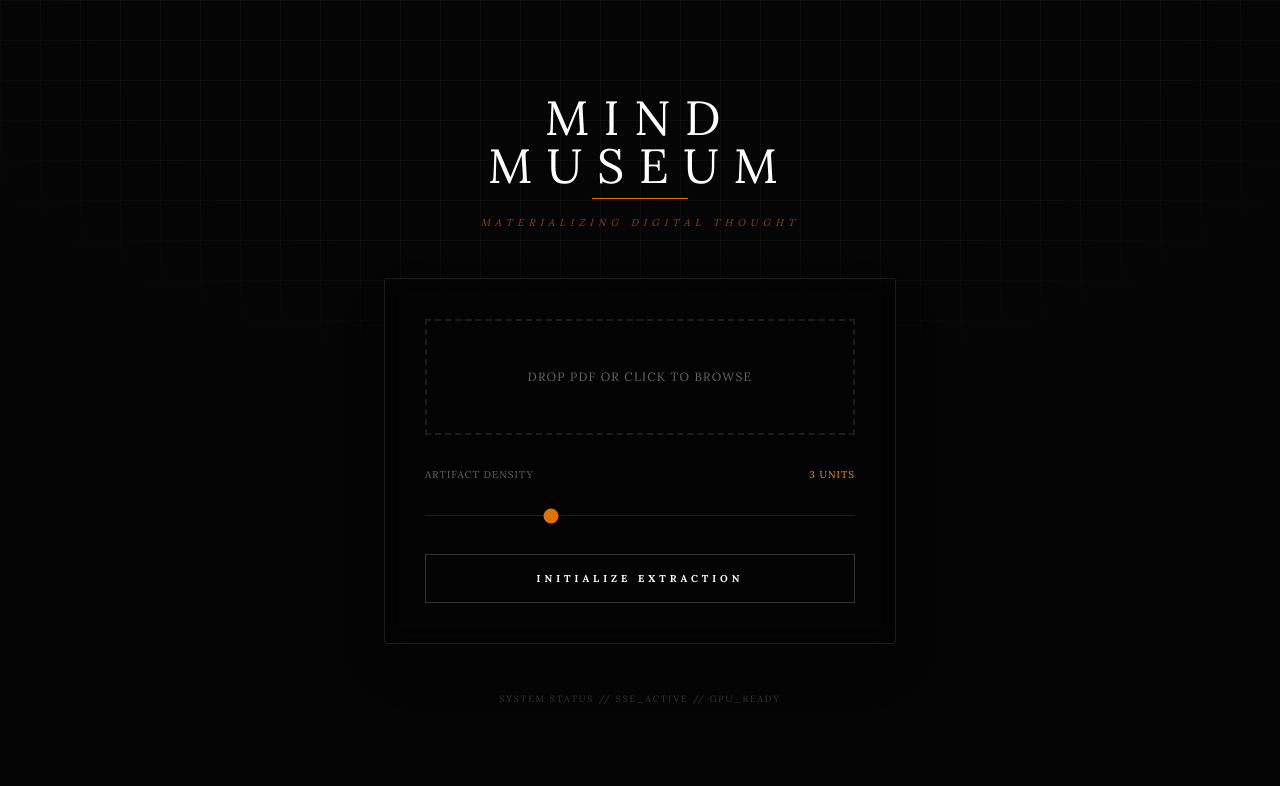
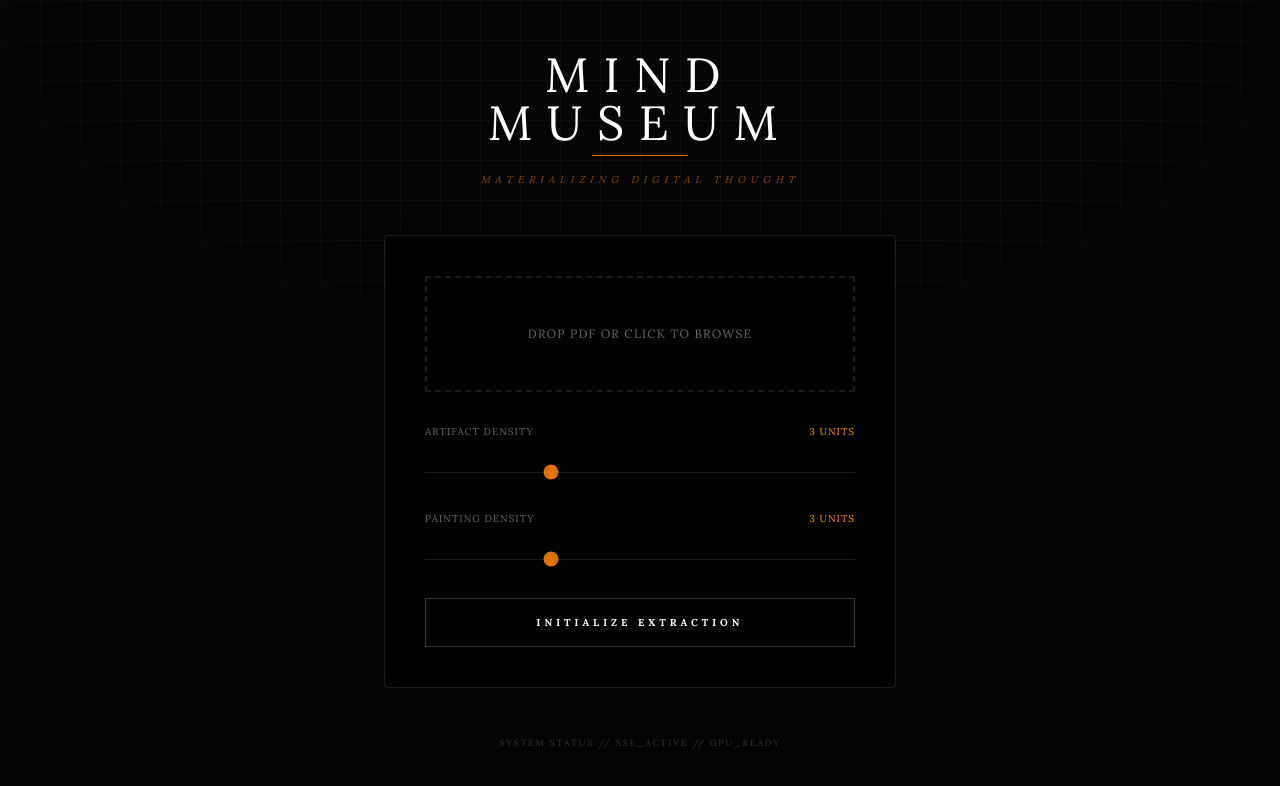
Before and after one commit to BryanYeeee/TheMindMuseum, a Next.js app in the folder frontend/: page / in a window 1280 px wide. Shown: the top 786 px of the page. Built offline with nearby package versions, Linux system fonts and the light colour scheme.

Commit message:
somethign

```diff
--- a/frontend/src/app/page.js
+++ b/frontend/src/app/page.js
@@ -7,9 +7,11 @@ export default function MainApp() {
   const [view, setView] = useState('landing')
   const [initialJobData, setInitialJobData] = useState(null)
   const [numArtifacts, setNumArtifacts] = useState(3)
+  const [numPaintings, setNumPaintings] = useState(3)
 
-  const handleStartMuseum = (numArtifacts, data) => {
+  const handleStartMuseum = (numArtifacts, numPaintings, data) => {
     setNumArtifacts(numArtifacts)
+    setNumPaintings(numPaintings)
     setInitialJobData(data) // Store the initial job_id and artifact list
     setView('museum')       // Switch the component being rendered
   }
@@ -19,7 +21,7 @@ export default function MainApp() {
       {view === 'landing' ? (
         <LandingPage onStart={handleStartMuseum} />
       ) : (
-        <ModelViewer numArtifacts={numArtifacts} initialJobData={initialJobData} />
+        <ModelViewer numArtifacts={numArtifacts} numPaintings={numPaintings} initialJobData={initialJobData} />
       )}
     </main>
   )
--- a/frontend/src/components/LandingPage.js
+++ b/frontend/src/components/LandingPage.js
@@ -7,6 +7,7 @@ export default function LandingPage({ onStart }) {
   const [loading, setLoading] = useState(false)
   const [file, setFile] = useState(null)
   const [numArtifacts, setNumArtifacts] = useState(3)
+  const [numPaintings, setNumPaintings] = useState(3)
 
   const handleUpload = async (e) => {
     e.preventDefault()
@@ -17,6 +18,25 @@ export default function LandingPage({ onStart }) {
     const formData = new FormData()
     formData.append('file', file)
     formData.append('num_artifacts', numArtifacts)
+    formData.append('num_paintings', numPaintings)
+
+
+    // try {
+    //   const response = await fetch('http://localhost:5001/agent', {
+    //     method: 'POST',
+    //     body: formData,
+    //   })
+
+    //   const data = await response.json()
+    //   if (data.error) throw new Error(data.error)
+
+    //   // Transitions to ModelViewer
+    //   onStart(numArtifacts, data)
+    // } catch (err) {
+    //   console.error(err)
+    //   alert("Extraction failed. Ensure the backend is running.")
+    //   setLoading(false)
+    // }
 
     try {
       const response = await fetch('http://localhost:5001/design', {
@@ -86,6 +106,22 @@ export default function LandingPage({ onStart }) {
             />
           </div>
 
+          {/* Painting Count Slider */}
+          <div className="space-y-4">
+            <div className="flex justify-between text-[10px] uppercase tracking-widest text-white/40">
+              <span>Painting Density</span>
+              <span className="text-amber-500">{numPaintings} Units</span>
+            </div>
+            <input
+              type="range"
+              min="1"
+              max="8"
+              value={numPaintings}
+              onChange={(e) => setNumPaintings(parseInt(e.target.value))}
+              className="w-full accent-amber-600 bg-white/10 appearance-none h-px"
+            />
+          </div>
+
           <button
             type="submit"
             disabled={loading || !file}
--- a/frontend/src/components/ModelViewer.js
+++ b/frontend/src/components/ModelViewer.js
@@ -25,23 +25,23 @@ const EXHIBIT_POS = {
   7: [-13.36, 1.76, -10]
 }
 
-export default function ModelViewer ({ numArtifacts, initialJobData }) {
-  const [liveExhibits, setLiveExhibits] = useState(
-    initialJobData?.artifacts || []
-  )
+export default function ModelViewer ({ numArtifacts, numPaintings, initialArtifactData, initialPaintingData }) {
+  const [liveExhibits, setLiveExhibits] = useState([])
+  const [livePaintings, setLivePaintings] = useState([])
+
 
   const midSectionCount = Math.ceil(numArtifacts / 6)
   const dynamicMap = [
-    [0, 4], // Entrance/Top
+    // [0, 4], // Entrance/Top
     ...Array(midSectionCount).fill([1, 2]), // Middle segments repeat
     [0, 3] // Exit/Bottom
   ]
 
   useEffect(() => {
-  if (!initialJobData) return;
+  if (!initialArtifactData) return;
 
   const eventSource = new EventSource(
-    `http://localhost:5001/design/stream/${initialJobData.job_id}`
+    `http://localhost:5001/design/stream/${initialArtifactData.job_id}`
   );
   eventSource.addEventListener('artifact_update', event => {
     const updatedArtifact = JSON.parse(event.data);
@@ -70,7 +70,7 @@ export default function ModelViewer ({ numArtifacts, initialJobData }) {
   });
 
   return () => eventSource.close();
-}, [initialJobData?.job_id]);
+}, [initialArtifactData?.job_id]);
 
   const [lastCoords, setLastCoords] = useState('Click a surface to get coords')
   const [dialogue, setDialogue] = useState(null)
@@ -168,7 +168,7 @@ export default function ModelViewer ({ numArtifacts, initialJobData }) {
               if (msg) setNpcDialogue(null)
             }}
             setNpcDialogue={handleNpcClick}
-            liveExhibits={liveExhibits}
+            liveExhibits={[...liveExhibits, ...livePaintings]} // Combine artifacts and paintings for display
             openExhibit={openExhibit}
           />
 
```
